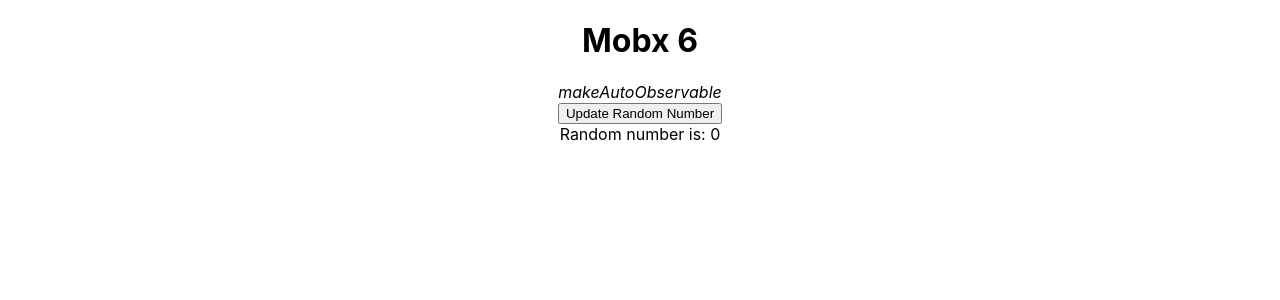
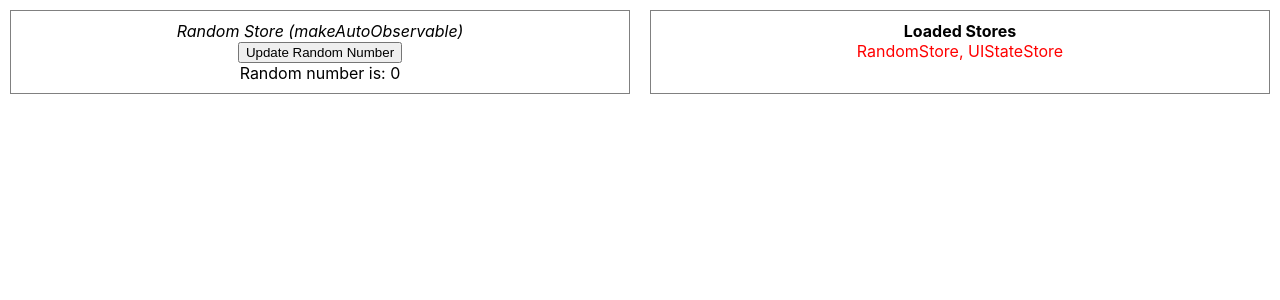
Before and after one commit to briang123/mobx-hooks, a React (Create React App) app: page / in a window 1280 px wide. Shown: the top 300 px of the page. Built offline with nearby package versions, Linux system fonts and the light colour scheme.

Commit message:
added root store and styles

```diff
--- a/package.json
+++ b/package.json
@@ -11,6 +11,7 @@
     "react": "^17.0.1",
     "react-dom": "^17.0.1",
     "react-scripts": "4.0.1",
+    "styled-components": "^5.2.1",
     "web-vitals": "^0.2.4"
   },
   "scripts": {
--- /dev/null
+++ b/src/components/LoadedStores.jsx
@@ -0,0 +1,23 @@
+import React from 'react'
+import useStores from '../hooks/useStores';
+import { observer } from 'mobx-react-lite';
+
+const LoadedStores = () => {
+  const {
+    RootStore: {
+      loadedStores,
+      UIStateStore: { color }
+    }
+  } = useStores()
+
+  return (
+    <div>
+      <strong>
+        Loaded Stores
+      </strong>
+      <div style={{ color }}>{loadedStores.join(', ')}</div>
+    </div>
+  )
+}
+
+export default observer(LoadedStores);
--- /dev/null
+++ b/src/components/Loading.jsx
@@ -0,0 +1,20 @@
+import React from 'react';
+import styled from 'styled-components';
+
+const Loading = () => {
+  return <Container>Loading...</Container>;
+};
+
+export default Loading;
+
+export const Container = styled.div`
+  display: flex;
+  height: 100vh;
+  width: 100vw;
+  justify-content: center;
+  align-items: center;
+  background-color: #000;
+  opacity: 0.7;
+  font-size: 4em;
+  color: #fff;
+`;
--- a/src/components/Mobx.jsx
+++ b/src/components/Mobx.jsx
@@ -1,26 +1,53 @@
-
-import React from 'react'
+import React, { useEffect } from 'react';
+import { observer } from 'mobx-react-lite';
+import styled from 'styled-components';
+import LoadedStores from './LoadedStores';
+import Randomizer from './Randomizer';
+import Loading from './Loading';
 import useStores from '../hooks/useStores';
-import { observer } from 'mobx-react-lite';
 
 const Mobx = () => {
   const {
-    MyStore: {
-      updateRandom,
-      getRandom
-    }
-  } = useStores()
+    RootStore: {
+      UIStateStore: { loading, updateLoading },
+    },
+  } = useStores();
+
+  useEffect(() => {
+    updateLoading(false);
+  }, [updateLoading]);
 
   return (
-    <>
-      <h1>Mobx 6</h1>
-      <em>makeAutoObservable</em>
-      <div>
-        <button onClick={updateRandom}>Update Random Number</button>
-      </div>
-      <div>{getRandom}</div>
-    </>
-  )
+    <Wrapper>
+      {loading && (
+        <>
+          <Loading />
+        </>
+      )}
+      {!loading && (
+        <>
+          <Container>
+            <Randomizer />
+          </Container>
+          <Container>
+            <LoadedStores />
+          </Container>
+        </>
+      )}
+    </Wrapper>
+  );
 };
 
 export default observer(Mobx);
+
+export const Wrapper = styled.div`
+  display: flex;
+  justify-content: center;
+`;
+
+export const Container = styled.div`
+  margin: 10px;
+  padding: 10px;
+  width: 50%;
+  border: 1px solid gray;
+`;
--- /dev/null
+++ b/src/components/Randomizer.jsx
@@ -0,0 +1,26 @@
+import React from 'react'
+import useStores from '../hooks/useStores';
+import { observer } from 'mobx-react-lite';
+
+const Randomizer = () => {
+  const {
+    RootStore: {
+      RandomStore: {
+        updateRandom,
+        getRandom
+      }
+    }
+  } = useStores()
+
+  return (
+    <div>
+      <em>Random Store (makeAutoObservable)</em>
+      <div>
+        <button onClick={updateRandom}>Update Random Number</button>
+      </div>
+      <div>{getRandom}</div>
+    </div>
+  )
+}
+
+export default observer(Randomizer);
--- a/src/hooks/contexts.js
+++ b/src/hooks/contexts.js
@@ -1,10 +1,10 @@
 import React from 'react';
-import MyStore from '../stores/mystore'
+import RootStore from '../stores/rootStore';
 
-const myStore = new MyStore();
+const rootStore = new RootStore();
 
 const storesContext = React.createContext({
-  MyStore: myStore,
+  RootStore: rootStore,
 });
 
 export default storesContext;
--- a/src/stores/mystore.js
+++ b/src/stores/randomStore.js
@@ -2,10 +2,13 @@
  reaction, makeAutoObservable,
 } from 'mobx';
 
-class MyStore {
-  random = 0;
+class RandomStore {
+  random = 0
+  rootStore
 
-  constructor() {
+  constructor(rootStore) {
+    this.rootStore = rootStore;
+    this.rootStore.addLoadedStore('RandomStore');
     makeAutoObservable(this);
 
     reaction(
@@ -23,4 +26,4 @@
   }
 }
 
-export default MyStore;
+export default RandomStore;
--- /dev/null
+++ b/src/stores/rootStore.js
@@ -0,0 +1,19 @@
+import { makeAutoObservable } from 'mobx';
+import RandomStore from './randomStore';
+import UIStateStore from './uiStateStore';
+
+class RootStore {
+  loadedStores = []
+
+  constructor() {
+    this.RandomStore = new RandomStore(this);
+    this.UIStateStore = new UIStateStore(this);
+    makeAutoObservable(this);
+  }
+
+  addLoadedStore = (storeName) => {
+    this.loadedStores.push(storeName);
+  }
+ }
+
+ export default RootStore;
--- /dev/null
+++ b/src/stores/uiStateStore.js
@@ -0,0 +1,23 @@
+import { makeAutoObservable } from 'mobx';
+
+class UIStateStore {
+  color = '#f00'
+  loading = true
+  rootStore
+
+  constructor(rootStore) {
+    this.rootStore = rootStore;
+    this.rootStore.addLoadedStore('UIStateStore');
+    makeAutoObservable(this);
+  }
+
+  updateLoading = (value) => {
+    //little delay for demo
+    setTimeout(()=>{
+      this.loading = value;
+    }, 2000);
+  }
+
+}
+
+export default UIStateStore;
```
Also changed, not shown: 2 other files (tests, documents, lock files or other folders).
